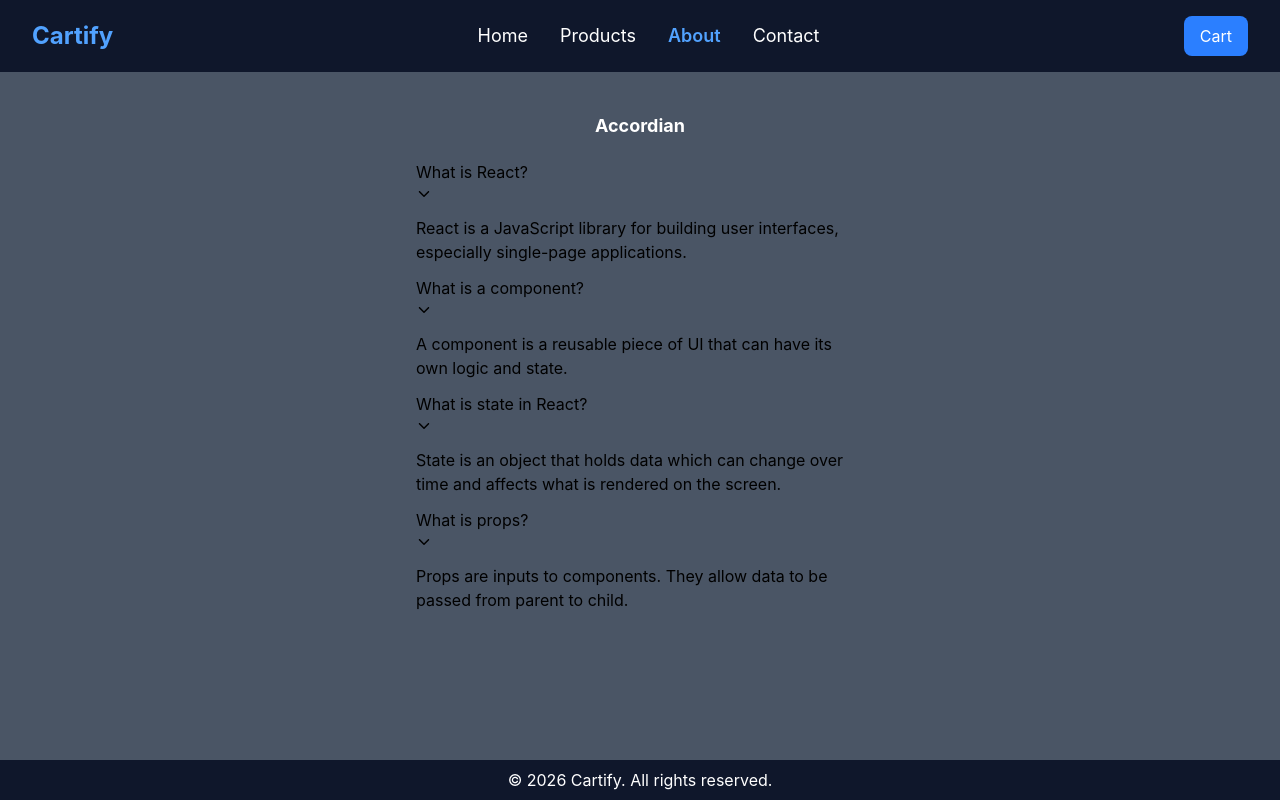
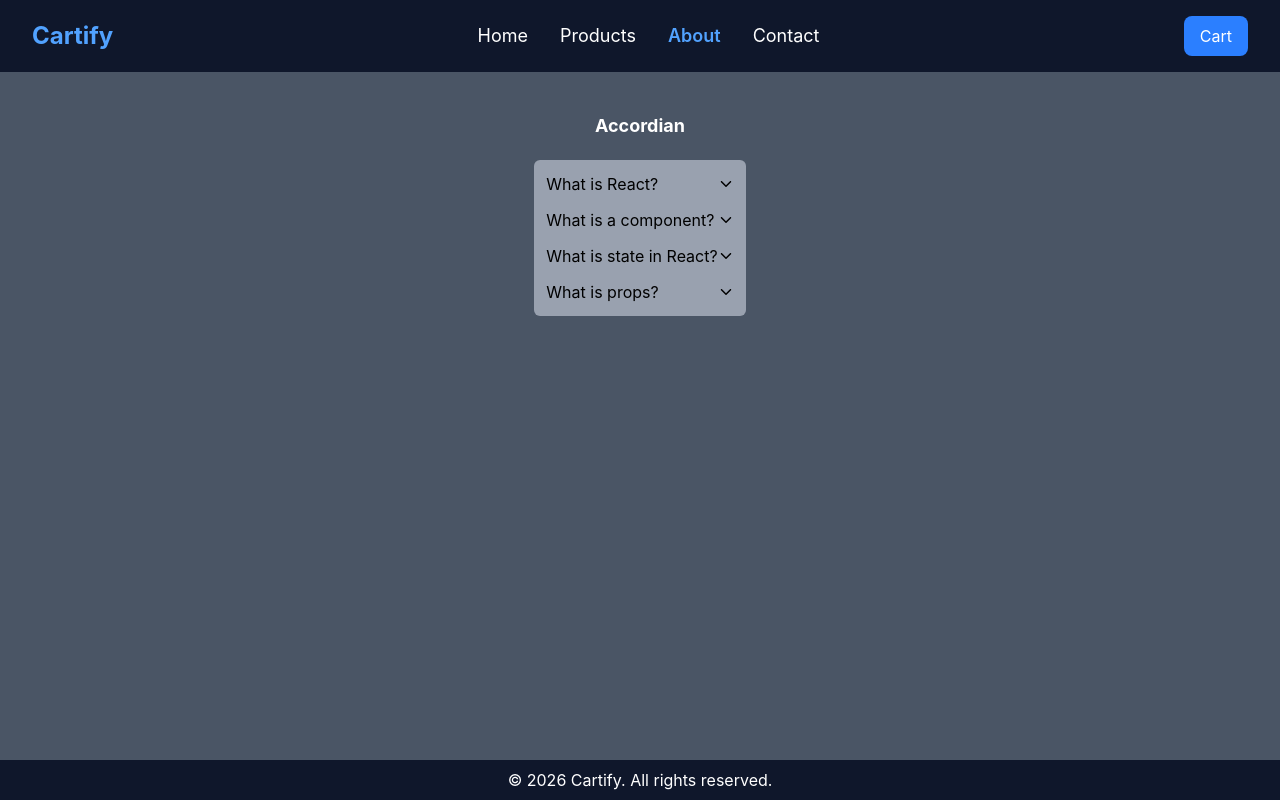
Before and after one commit to sakshi752/Ecommerce-cart-React-, a React (Vite) app: page /about in a window 1280 px wide. Built offline with nearby package versions, Linux system fonts and the light colour scheme.

Commit message:
accordian(about page)

```diff
--- a/src/Component/AccordionItem.jsx
+++ b/src/Component/AccordionItem.jsx
@@ -1,16 +1,20 @@
 import React from 'react'
-import { IoIosArrowDown } from "react-icons/io";
+import { IoIosArrowDown,IoIosArrowUp } from "react-icons/io";
 
-const AccordionItem = ({id,question,answer}) => {
+const AccordionItem = ({ id, question, answer, activeId,handleToggle }) => {
   return (
-    <div className='flex flex-col gap-2'>
-      <div>
+    <div className='flex flex-col gap-2 w-full max-w-md'>
+      <div className='flex justify-between items-center'>
         <p>{question}</p>
-        <button>
-            <IoIosArrowDown/>
+        <button type='button' onClick={()=>handleToggle(id)}>
+          {
+            id === activeId ? <IoIosArrowUp />:<IoIosArrowDown />
+          }
+
         </button>
       </div>
-      <div>{answer}</div>
+      {id === activeId && <div>{answer}</div>}
+
     </div>
   )
 }
--- a/src/Pages/About.jsx
+++ b/src/Pages/About.jsx
@@ -28,13 +28,25 @@ const About = () => {
         "Props are inputs to components. They allow data to be passed from parent to child."
     }
   ])
+  const [activeId,seActiveId] = useState(null);
+
+  const handleToggle = (id)=>{
+    seActiveId(prev=>{
+      if (prev === id) {
+        return null;
+      }else{
+        return id;
+      }
+    })
+  }
+
   return (
     <div className='w-full h-full max-w-md mx-auto flex justify-center items-center flex-col'>
       <h1 className='text-white text-lg font-bold mb-5'>Accordian</h1>
-      <div className='flex flex-col gap-3'>
+      <div className='flex flex-col gap-3 bg-gray-400 p-3 rounded-md'>
       {accordionData.map(item=>{
         return (
-          <AccordionItem key={item.id} id={item.id} question={item.question} answer={item.answer}  />
+          <AccordionItem key={item.id} id={item.id} question={item.question} answer={item.answer} activeId={activeId}  handleToggle = {handleToggle}/>
         )
       })}
       </div>
```
